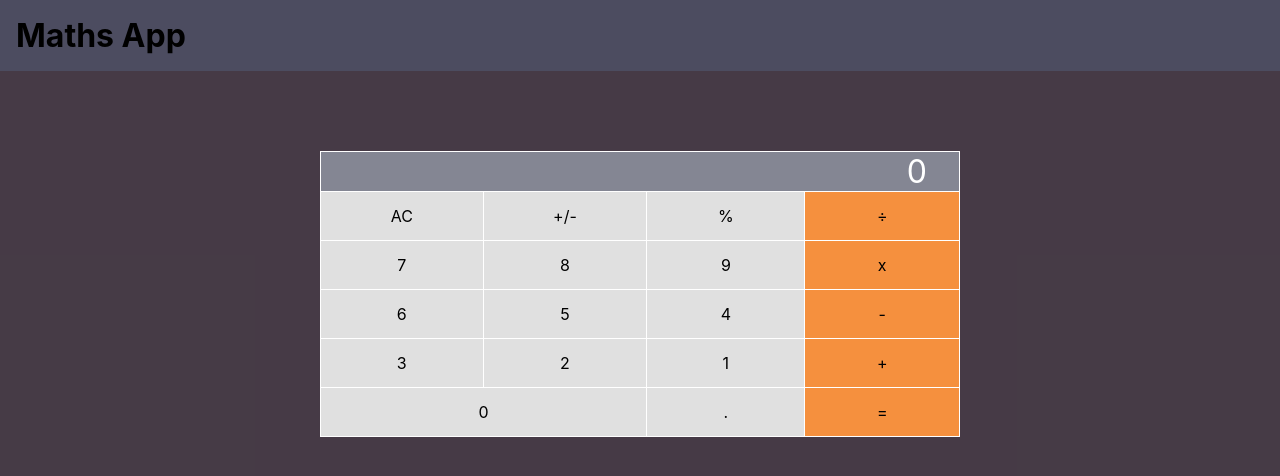
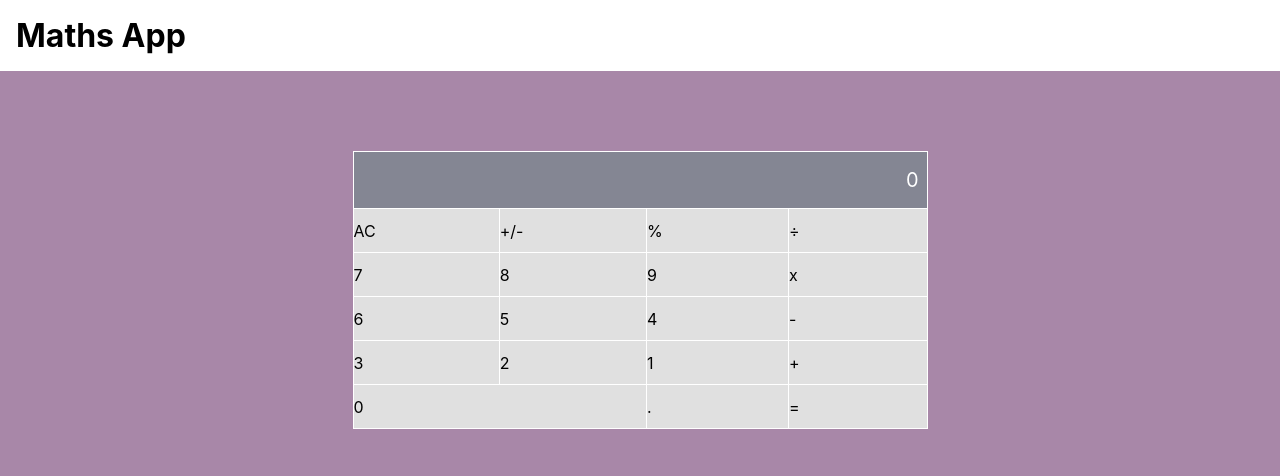
Before and after one commit to TaiwoEnoch/Maths_App, a React (Create React App) app: page / in a window 1280 px wide. Shown: the top 476 px of the page. Built offline with nearby package versions, Linux system fonts and the light colour scheme.

Commit message:
Make some changes in index.css file.

```diff
--- a/src/index.css
+++ b/src/index.css
@@ -20,58 +20,72 @@ body {
   -moz-osx-font-smoothing: grayscale;
   width: 100%;
   max-height: 100vh;
+  scroll-behavior: smooth;
 }
 
 .App {
-  background: #453945fd;
+  background: #a887a8;
   height: 100vh;
 }
 
 header {
-  background-color: #4c4c60;
+  background-color: #ffffff;
   padding: 1rem;
 }
 
 table {
-  max-width: 40rem;
-  max-height: 30rem;
+  width: 70%;
+  max-width: 575px;
   margin: 5rem auto;
   border: 1px solid #fff;
   border-collapse: collapse;
 }
 
 .row {
-  height: 5vh;
+  height: 5.5vh;
 }
 
 tr,
 td {
   border: 1px solid #fff;
-  border-collapse: collapse;
-  text-align: center;
   background-color: rgb(224, 224, 224);
 }
 
 tbody td {
-  width: 30rem;
-  height: 3rem;
+  width: 30vw;
 }
 
 tr.result td {
   text-align: right;
-  padding: 0 2rem;
+  padding: 1rem 0.5rem;
   background-color: #848693;
   color: #fff;
-  font-size: 2rem;
+  font-size: 1.25rem;
 }
 
-.orange {
-  position: relative;
+button {
+  width: 100%;
+  height: 5vh;
+  border: none;
+  transition: background-color 0.2s ease-in-out;
+}
+
+button:hover {
+  background-color: rgb(224, 224, 200);
+}
+
+button:active {
+  background-color: rgba(224, 224, 224, 0.8);
+}
+
+.orange button {
   background: rgb(245, 144, 62);
 }
 
-.divide {
-  position: absolute;
-  top: 16px;
-  left: 52px;
+.orange button:hover {
+  background: rgba(245, 144, 62, 0.7);
 }
+
+.orange button:active {
+  background: rgba(245, 144, 62, 0.4);
+}
```
